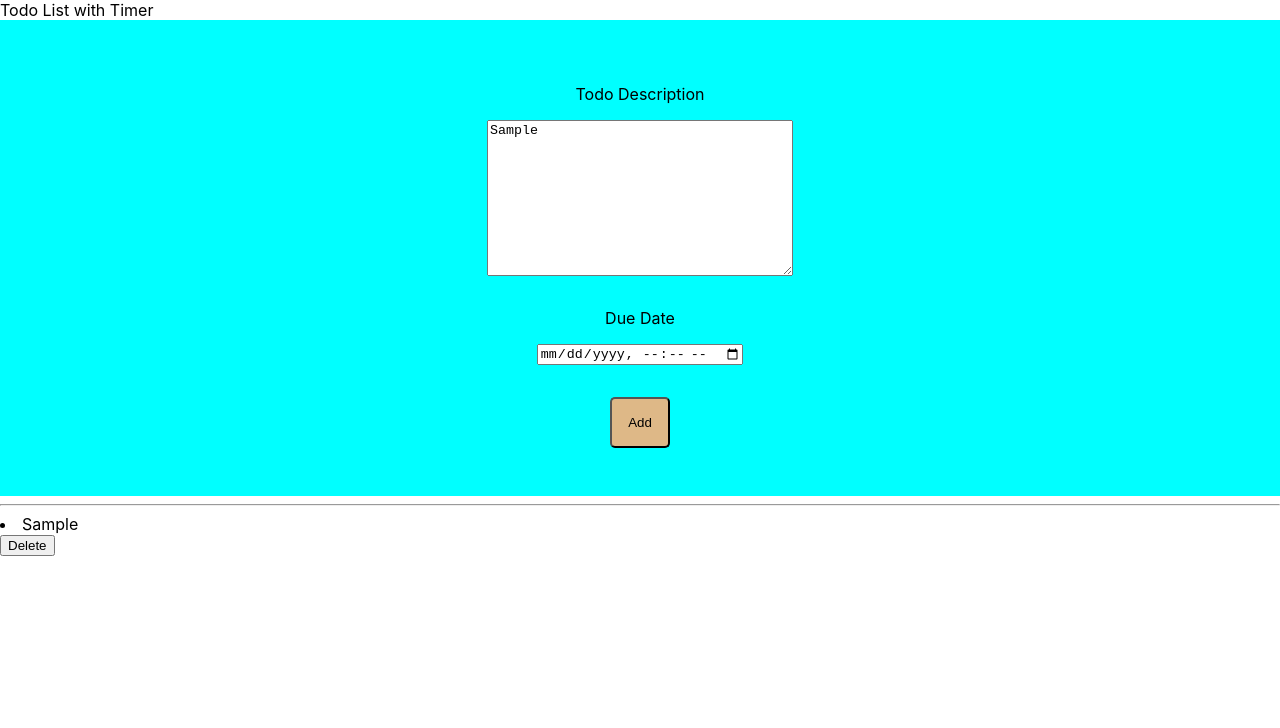
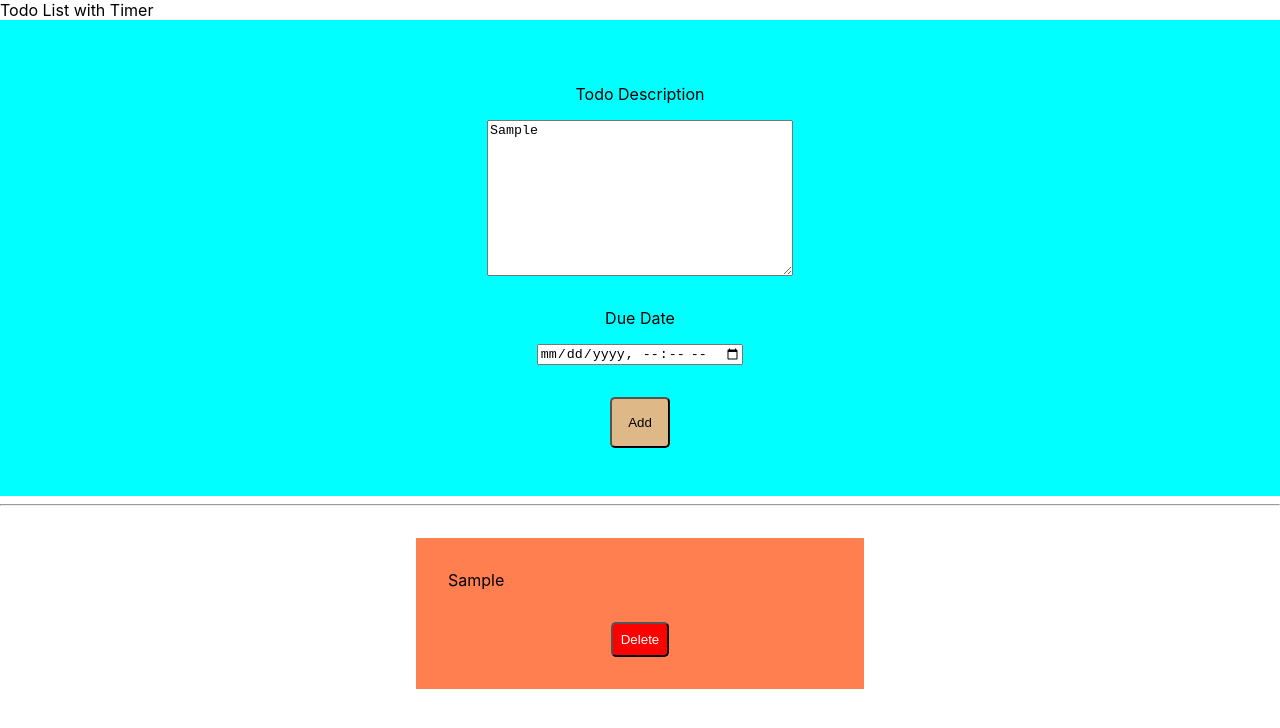
Before and after one commit to KenTauchi/React-Todo-App, a React (Create React App) app: page / in a window 1280 px wide. Both pictures are taken after typing "Sample" into the empty fields and a click on the button "Add". Shown: the top 728 px of the page. Built offline with nearby package versions, Linux system fonts and the light colour scheme.

Commit message:
style list output

```diff
--- a/src/components/TodoLists/TodoList/TodoList.js
+++ b/src/components/TodoLists/TodoList/TodoList.js
@@ -1,11 +1,13 @@
 import React from "react";
-import Aux from "../../../hoc/Aux";
+import classes from "./TodoList.module.css";
 
 const todoList = (props) => (
-  <Aux>
-    <li>{props.content}</li>
-    <button onClick={props.click}>Delete</button>
-  </Aux>
+  <ul className={classes.TodoList}>
+    <li>
+      <div>{props.content}</div>
+      <button onClick={props.click}>Delete</button>
+    </li>
+  </ul>
 );
 
 export default todoList;
--- a/src/components/TodoLists/TodoList/TodoList.module.css
+++ b/src/components/TodoLists/TodoList/TodoList.module.css
@@ -0,0 +1,22 @@
+.TodoList {
+  margin: 0;
+  padding: 0;
+}
+
+.TodoList li {
+  margin: 2rem auto;
+  width: 30%;
+  background-color: coral;
+  padding: 2rem;
+  list-style-type: none;
+}
+
+.TodoList button {
+  background-color: red;
+  color: white;
+  padding: 0.5rem;
+  margin: 2rem auto 0;
+  border-radius: 5px;
+  text-align: right;
+  display: block;
+}
```
